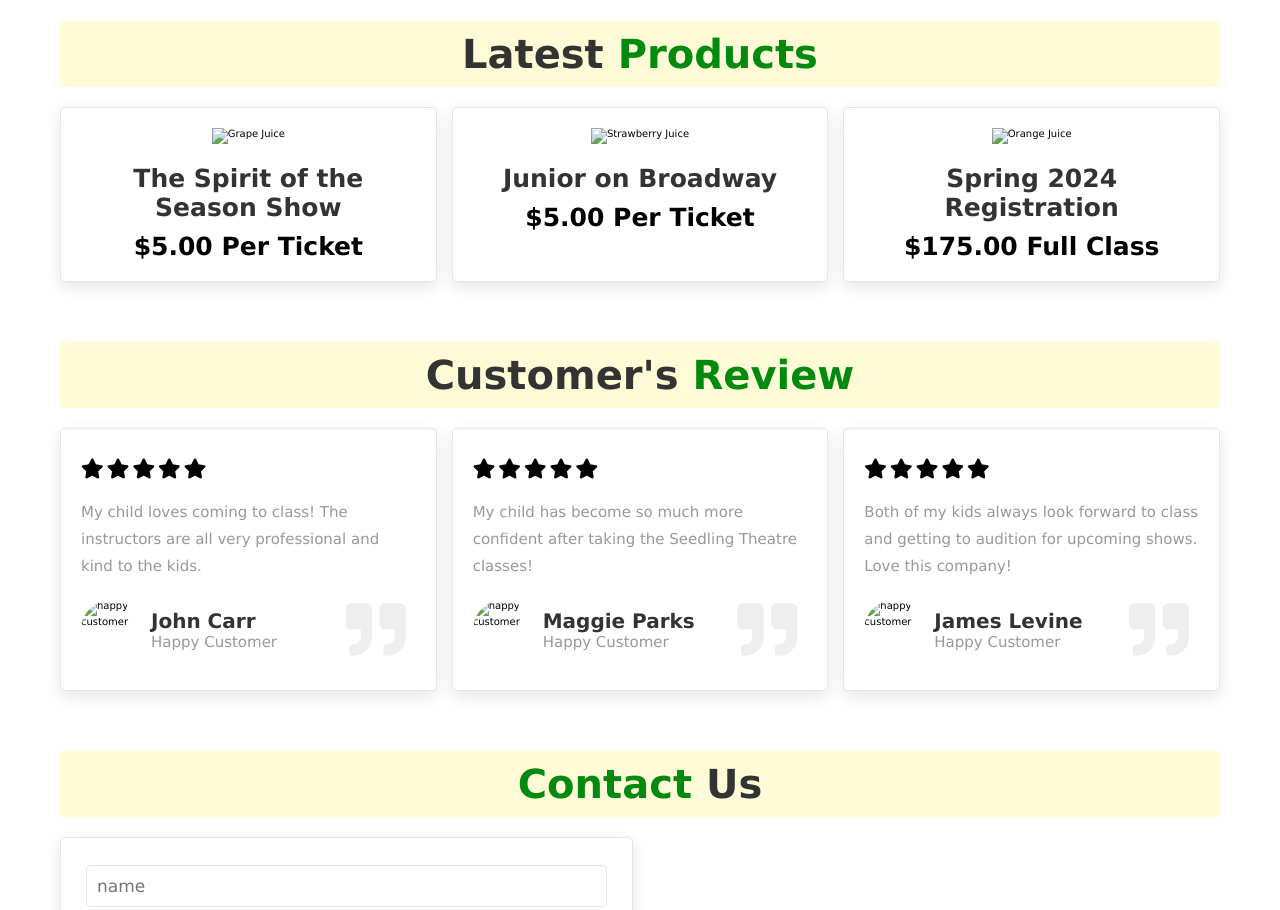
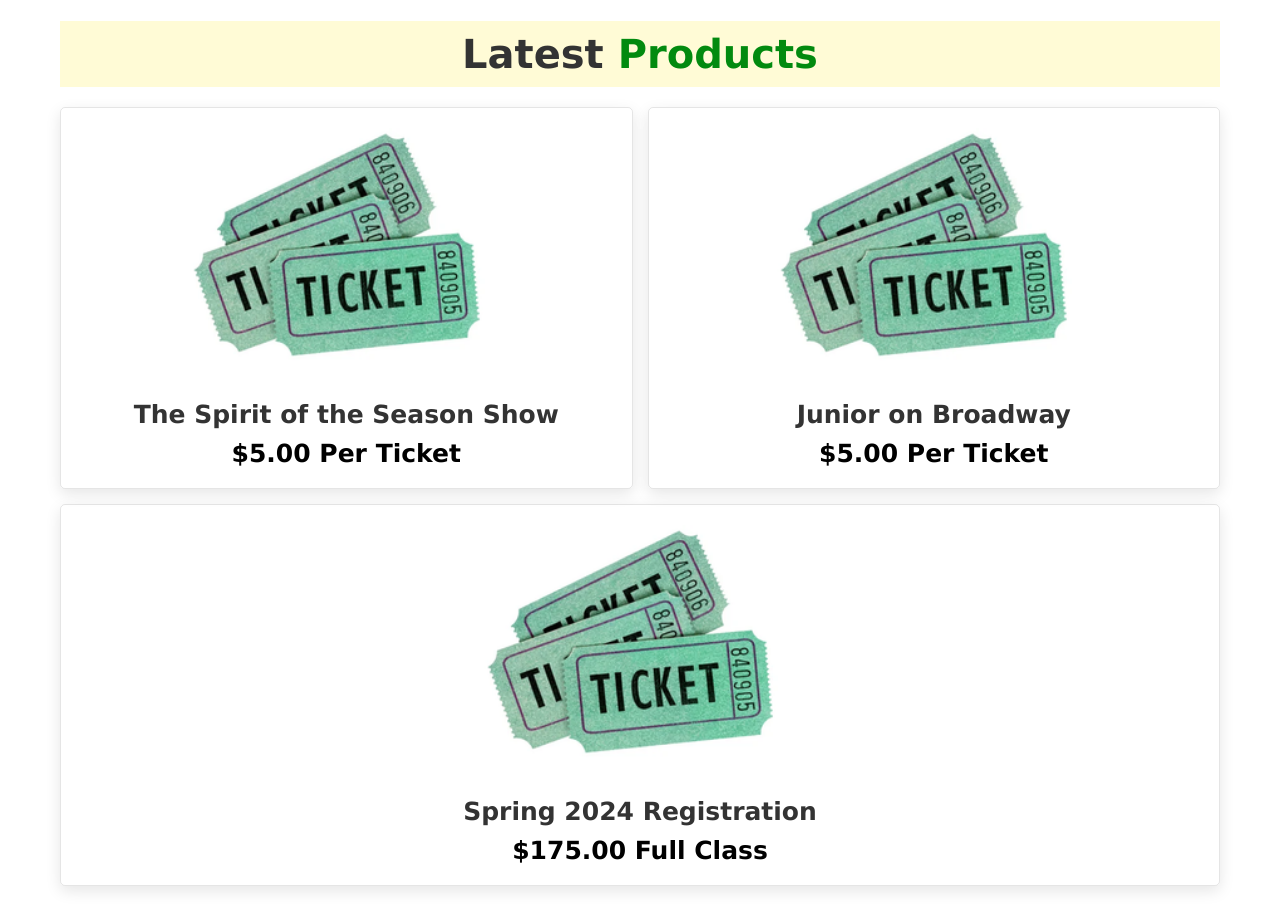
Before and after one commit to nataliesecor/week15.github.io, a plain HTML site: page index.html in a window 1280 px wide. Shown: the part 1420-2330 px from the top of the page. Drawn offline with Linux system fonts and the light colour scheme; files that its build step writes are made by us from their sources; files whose address does not match are found by name.

Commit message:
Update index.html

```diff
--- a/index.html
+++ b/index.html
@@ -7,7 +7,7 @@
     <meta name="Keywords" content="Theatre, acting, children, kids, activity, performing">
     <meta name="author" content="Natalie Secor">
     <meta name="viewport" content="width=device-width, initial-scale=1.0">
-    <link rel="stylesheet" href="../website/mystyle.css">
+    <link rel="stylesheet" href="mystyle.css">
     <link rel="stylesheet" href="https://cdnjs.cloudflare.com/ajax/libs/font-awesome/5.15.3/css/all.min.css">
 
 </head>
@@ -23,7 +23,7 @@
         <input type="checkbox" name="seedling theatre company" id="toggler">
         <label for="toggler" class="fas fa-bars"></label>
 
-        <img src="../website/logo.png" alt="logo" width="230px" height="65px">
+        <img src="logo.png" alt="logo" width="230px" height="65px">
 
 
         <nav class="navbar">
@@ -98,7 +98,7 @@
 
         <div class="box">
             <div class="image">
-                <img src="../website/tickets.png" alt="Grape Juice">
+                <img src="tickets.png" alt="Grape Juice">
                 <div class="icons">
                     <a href="#" class="fas fa-heart"></a>
                     <a href="#" class="cart-btn">Add to Cart</a>
@@ -113,7 +113,7 @@
 
         <div class="box">
             <div class="image">
-                <img src="../website/tickets.png" alt="Strawberry Juice">
+                <img src="tickets.png" alt="Strawberry Juice">
                 <div class="icons">
                     <a href="#" class="fas fa-heart"></a>
                     <a href="#" class="cart-btn">Add to Cart</a>
@@ -128,7 +128,7 @@
 
         <div class="box">
             <div class="image">
-                <img src="../website/tickets.png" alt="Orange Juice">
+                <img src="tickets.png" alt="Orange Juice">
                 <div class="icons">
                     <a href="#" class="fas fa-heart"></a>
                     <a href="#" class="cart-btn">Add to Cart</a>
@@ -164,7 +164,7 @@
         </div>
         <p>My child loves coming to class! The instructors are all very professional and kind to the kids.</p>
         <div class="user">
-            <img src="../website/pic-1.png" alt="happy customer">
+            <img src="pic-1.png" alt="happy customer">
             <div class="user-info">
                 <h3>John Carr</h3>
                 <span>Happy Customer</span>
@@ -183,7 +183,7 @@
         </div>
         <p>My child has become so much more confident after taking the Seedling Theatre classes!</p>
         <div class="user">
-            <img src="../website/pic-2.png" alt="happy customer">
+            <img src="pic-2.png" alt="happy customer">
             <div class="user-info">
                 <h3>Maggie Parks</h3>
                 <span>Happy Customer</span>
@@ -202,7 +202,7 @@
         </div>
         <p>Both of my kids always look forward to class and getting to audition for upcoming shows. Love this company!</p>
         <div class="user">
-            <img src="../website/pic-3.png" alt="happy customer">
+            <img src="pic-3.png" alt="happy customer">
             <div class="user-info">
                 <h3>James Levine</h3>
                 <span>Happy Customer</span>
@@ -234,7 +234,7 @@
         </form>
 
         <div class="image">
-            <img src="../website/contact.jpg" alt="">
+            <img src="contact.jpg" alt="">
         </div>
 
     </div>
@@ -275,7 +275,7 @@
             <a href="#">702-286-7242</a>
             <a href="#">kimbur@seedlingtheatrecompany.com</a>
             <a href="#">980 American Pacific Dr. #103 Henderson, NV 89014</a>
-            <img src="Images/payment.png" alt="">
+            <img src="payment.png" alt="">
         </div>
 
     </div>
```
